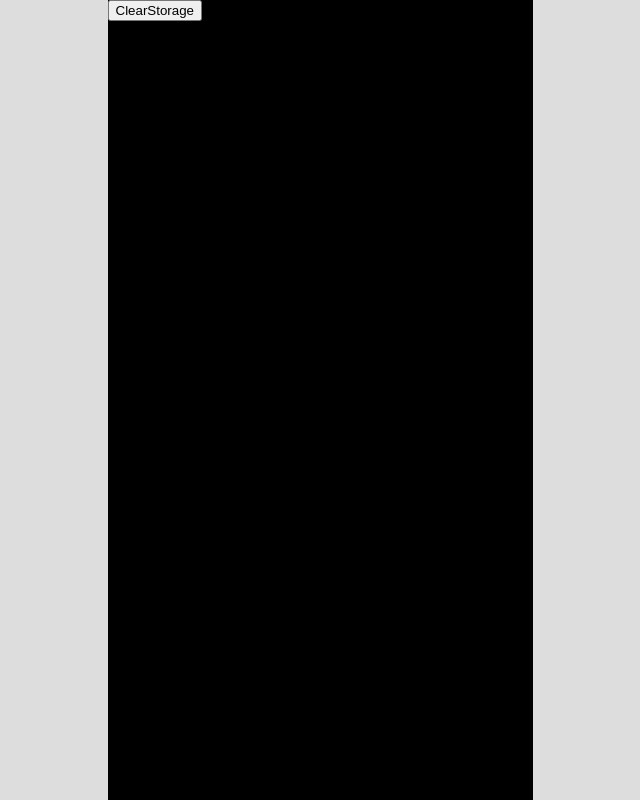
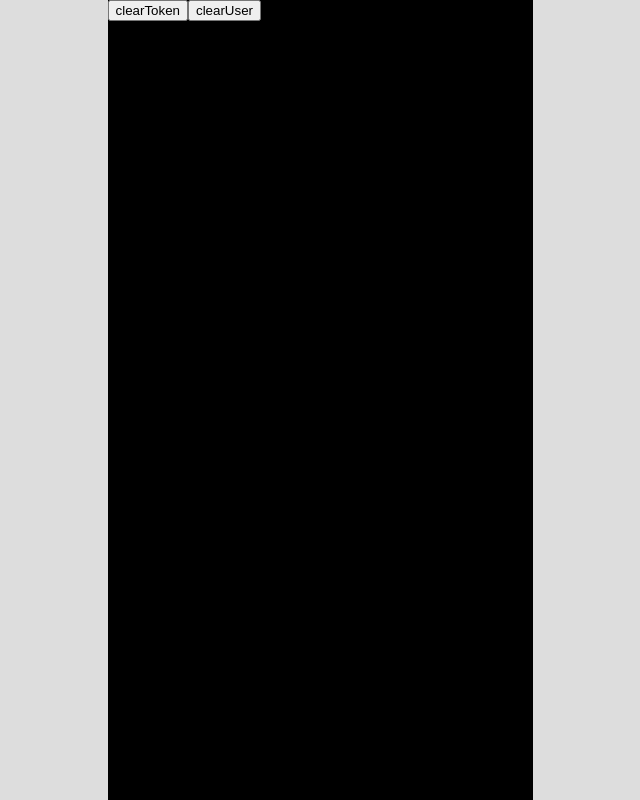
Before and after one commit to prgrms-web-devcourse/Team_DOKEV_GOLDDDUCK_FE, a Next.js app: page /testPageMuntari in a window 1280 px wide. Shown: the whole page, without its empty margins (320-960 px from the left). Built offline with nearby package versions, Linux system fonts and the light colour scheme.

Commit message:
feat: UserContext clearToken, clearUser 기능 구현

```diff
--- a/pages/testPageMuntari.tsx
+++ b/pages/testPageMuntari.tsx
@@ -2,14 +2,19 @@ import { useUserContext } from '@contexts/UserProvider'
 import { useEffect } from 'react'
 
 const testPageMuntari = () => {
-  const { token, user, clearStorage } = useUserContext()
+  const { token, user, clearToken, clearUser } = useUserContext()
 
   useEffect(() => {
     console.log('Token', token)
     console.log('User', user)
   })
 
-  return <button onClick={clearStorage}>ClearStorage</button>
+  return (
+    <>
+      <button onClick={clearToken}>clearToken</button>
+      <button onClick={clearUser}>clearUser</button>
+    </>
+  )
 }
 
 export default testPageMuntari
--- a/src/contexts/UserProvider.tsx
+++ b/src/contexts/UserProvider.tsx
@@ -4,7 +4,8 @@ import { createContext, ReactChild, useCallback, useContext } from 'react'
 interface IUserContext {
   token: string[]
   user: object
-  clearStorage(): void
+  clearToken(): void
+  clearUser(): void
 }
 
 interface Props {
@@ -18,12 +19,16 @@ const UserProvider = ({ children }: Props) => {
   const [token, setToken] = useLocalStorage<string[]>('Token', [])
   const [user, setUser] = useLocalStorage<object[]>('User', [])
 
-  const clearStorage = useCallback(() => {
-    localStorage.clear()
+  const clearToken = useCallback(() => {
+    setToken([])
+  }, [])
+
+  const clearUser = useCallback(() => {
+    setUser([])
   }, [])
 
   return (
-    <UserContext.Provider value={{ token, user, clearStorage }}>
+    <UserContext.Provider value={{ token, user, clearToken, clearUser }}>
       {children}
     </UserContext.Provider>
   )
```
